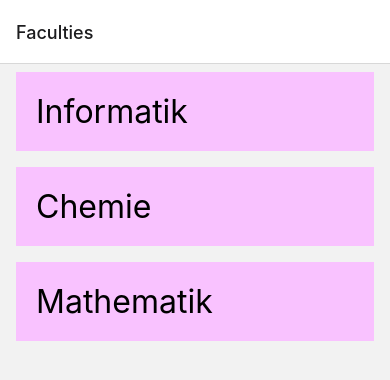
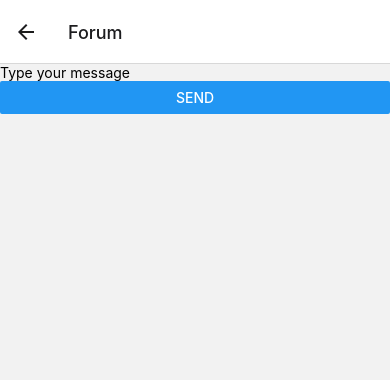
Before and after one commit to CyberRocketLab/FeedBackApp, a React Native app: screen /Forum in a window 390 px wide. Shown: the top 380 px of the page. Built offline with nearby package versions, Linux system fonts and the light colour scheme.

Commit message:
adding forum

```diff
--- a/App.js
+++ b/App.js
@@ -7,6 +7,7 @@ import CoursesScreen from './screens/CoursesScreen';
 import CourseScreen from './screens/CourseScreen';
 import FeedbackScreen from './screens/FeedbackScreen';
 import ScoreScreen from './screens/ScoreScreen';
+import ForumScreen from './screens/ForumScreen';
 
 import { CourseContext } from './screens/CourseContext'; // make sure the path is correct
 
@@ -24,6 +25,7 @@ function App() {
                     <Stack.Screen name="Course" component={CourseScreen} />
                     <Stack.Screen name="Feedback" component={FeedbackScreen} />
                     <Stack.Screen name="Score" component={ScoreScreen} />
+                    <Stack.Screen name="Forum" component={ForumScreen} />
                 </Stack.Navigator>
             </NavigationContainer>
         </CourseContext.Provider>
--- a/package.json
+++ b/package.json
@@ -9,6 +9,7 @@
     "web": "expo start --web"
   },
   "dependencies": {
+    "@react-native-async-storage/async-storage": "1.17.11",
     "@react-native-community/slider": "^4.4.2",
     "@react-navigation/native": "^6.1.6",
     "@react-navigation/stack": "^6.3.16",
--- a/screens/CourseScreen.js
+++ b/screens/CourseScreen.js
@@ -12,6 +12,7 @@ function CourseScreen({ route, navigation }) {
             <Text>{course}</Text>
             <Button title="Feedback" onPress={() => navigation.navigate('Feedback', { course })} />
             <Button title="View Score" onPress={() => navigation.navigate('Score', { course, averageScore: (scores[course]?.averageScore || 0).toFixed(2) })} />
+            <Button title="Forum" onPress={() => navigation.navigate('Forum')} />
         </View>
     );
 }
--- /dev/null
+++ b/screens/ForumScreen.js
@@ -0,0 +1,46 @@
+// ForumScreen.js
+import React, { useState, useEffect } from 'react';
+import { View, TextInput, Button, ScrollView, Text } from 'react-native';
+import AsyncStorage from '@react-native-async-storage/async-storage';
+
+function ForumScreen() {
+    const [messages, setMessages] = useState([]);
+    const [input, setInput] = useState('');
+
+    // Load messages from AsyncStorage when component mounts
+    useEffect(() => {
+        AsyncStorage.getItem('messages').then(storedMessages => {
+            if (storedMessages !== null) {
+                setMessages(JSON.parse(storedMessages));
+            }
+        });
+    }, []);
+
+    const sendMessage = () => {
+        if (input.trim() !== '') {
+            const newMessages = [...messages, input];
+            setMessages(newMessages);
+            // Save messages to AsyncStorage when a new message is sent
+            AsyncStorage.setItem('messages', JSON.stringify(newMessages));
+            setInput('');
+        }
+    };
+
+    return (
+        <View>
+            <ScrollView>
+                {messages.map((message, index) => (
+                    <Text key={index}>{message}</Text>
+                ))}
+            </ScrollView>
+            <TextInput
+                value={input}
+                onChangeText={setInput}
+                placeholder="Type your message"
+            />
+            <Button title="Send" onPress={sendMessage} />
+        </View>
+    );
+}
+
+export default ForumScreen;
```
Also changed, not shown: 1 other file (tests, documents, lock files or other folders).
